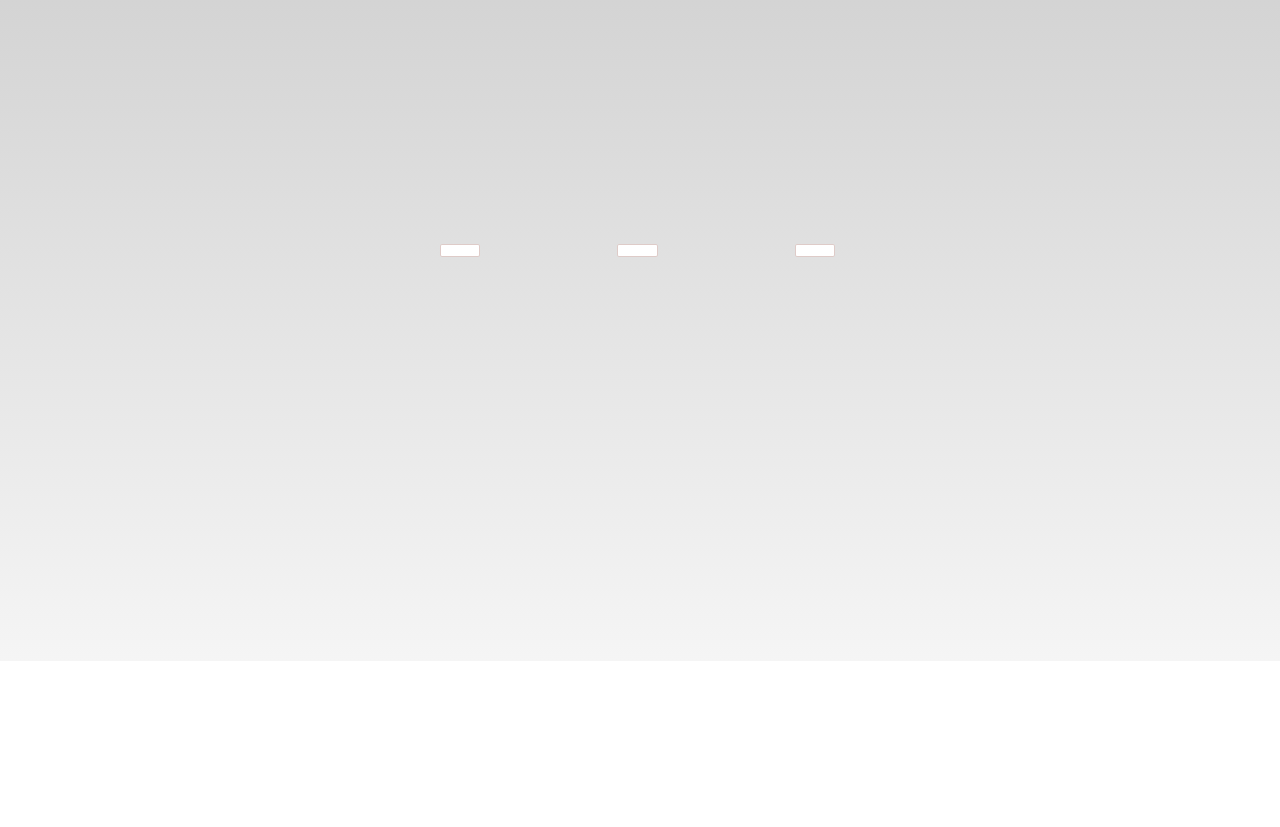
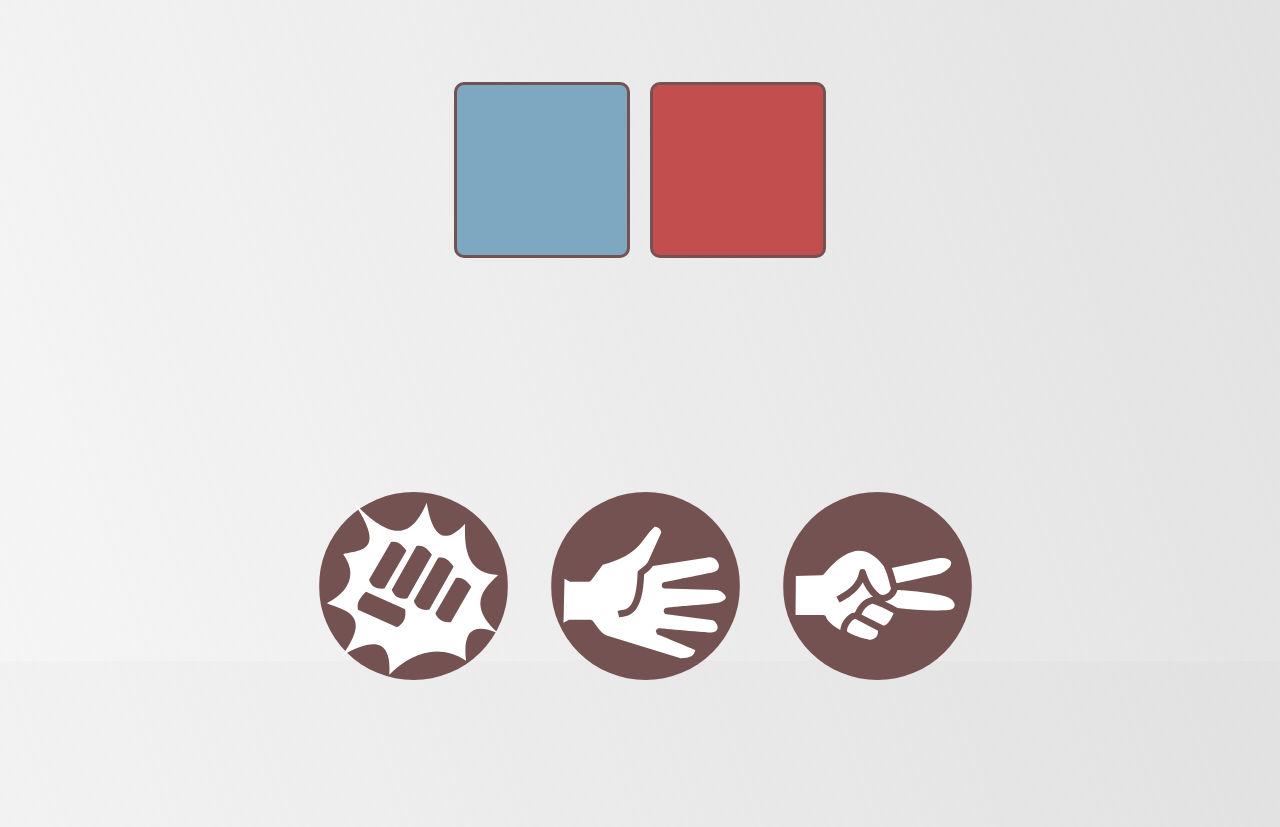
Before and after one commit to TidalSana/rock-paper-scissors, a plain HTML site: page index.html in a window 1280 px wide. Shown: the part 155-982 px from the top of the page. Before the commit the page ends 816 px from the top, so only its background shows below. Drawn offline with Linux system fonts and the light colour scheme.

Commit message:
Finished ui

```diff
--- a/index.html
+++ b/index.html
@@ -7,19 +7,38 @@
   <link rel="stylesheet" href="./style.css">
 </head>
 <body>
-  <div class="container">
+  <header>
+    <div class="title"><h1 id="TTT">🤘 🧻 ✂</h1></div>
+  </header>
+  <section>
     <div class="score">
       <p id="player">Player: </p>
       <p id="computer">Computer: </p>
     </div>
-    <div class="playContainer">
-      <p id="roundPlay"></p>
+    <div class="container">
+      <div class="playContainer">
+        <p id="roundPlay"></p>
+      </div>
     </div>
-    <div class="buttonContainer">
-      <img id="1" class="playerSelection" src="">
-      <img id="2" class="playerSelection" src="">
-      <img id="3" class="playerSelection" src="">
+  </section>
+  <div class="picks">
+    <div id="player-pick">
+      <img class="player-images" id="p-rock" src="./img/punch-blast.svg" alt="" srcset="">
+      <img class="player-images" id="p-paper" src="./img/paper.svg" alt="" srcset="">
+      <img class="player-images" id="p-scissors" src="./img/scissors.svg" alt="" srcset="">
+    </div>
+    <div id="computer-pick">
+      <img class="computer-images" id="c-rock" src="./img/punch-blast.svg" alt="" srcset="">
+      <img class="computer-images" id="c-paper" src="./img/paper.svg" alt="" srcset="">
+      <img class="computer-images" id="c-scissors" src="./img/scissors.svg" alt="" srcset="">
     </div>
   </div>
+  <main>
+    <div class="buttonContainer">
+      <img id="1" class="playerSelection" src="./img/punch-blast.svg">
+      <img id="2" class="playerSelection" src="./img/paper.svg">
+      <img id="3" class="playerSelection" src="./img/scissors.svg">
+    </div>
+  </main>
 </body>
 </html>
--- /dev/null
+++ b/reset.css
@@ -0,0 +1,48 @@
+/* http://meyerweb.com/eric/tools/css/reset/
+   v2.0 | 20110126
+   License: none (public domain)
+*/
+
+html, body, div, span, applet, object, iframe,
+h1, h2, h3, h4, h5, h6, p, blockquote, pre,
+a, abbr, acronym, address, big, cite, code,
+del, dfn, em, img, ins, kbd, q, s, samp,
+small, strike, strong, sub, sup, tt, var,
+b, u, i, center,
+dl, dt, dd, ol, ul, li,
+fieldset, form, label, legend,
+table, caption, tbody, tfoot, thead, tr, th, td,
+article, aside, canvas, details, embed,
+figure, figcaption, footer, header, hgroup,
+menu, nav, output, ruby, section, summary,
+time, mark, audio, video {
+	margin: 0;
+	padding: 0;
+	border: 0;
+	font-size: 100%;
+	font: inherit;
+	vertical-align: baseline;
+}
+/* HTML5 display-role reset for older browsers */
+article, aside, details, figcaption, figure,
+footer, header, hgroup, menu, nav, section {
+	display: block;
+}
+body {
+	line-height: 1;
+}
+ol, ul {
+	list-style: none;
+}
+blockquote, q {
+	quotes: none;
+}
+blockquote:before, blockquote:after,
+q:before, q:after {
+	content: '';
+	content: none;
+}
+table {
+	border-collapse: collapse;
+	border-spacing: 0;
+}
--- a/script.js
+++ b/script.js
@@ -3,19 +3,35 @@ let choices = ["rock", "paper", "scissors"];
 let playerScore = 0;
 let computerScore = 0;
 
-const buttons = document.querySelectorAll('.playerSelection');
+const img = document.querySelectorAll('.playerSelection');
+const pRock = document.getElementById('p-rock');
+const pPaper = document.getElementById('p-paper');
+const pScissors = document.getElementById('p-scissors');
+const cRock = document.getElementById('c-rock');
+const cPaper = document.getElementById('c-paper');
+const cScissors = document.getElementById('c-scissors');
+const computerDiv = document.getElementById('computer-pick');
 const playerP = document.getElementById('player');
 const computerP = document.getElementById('computer');
 const roundPlay = document.getElementById('roundPlay')
 
-buttons.forEach((button) => {
+img.forEach((button) => {
   button.addEventListener('click', () => {
         if(button.id === "1") {
             playerSelection = "rock";
+            pRock.classList.add('show');
+            pPaper.classList.remove('show');
+            pScissors.classList.remove('show');
         } else if (button.id === "2") {
             playerSelection = "paper";
+            pRock.classList.remove('show');
+            pPaper.classList.add('show');
+            pScissors.classList.remove('show');
         } else {
             playerSelection = "scissors";
+            pRock.classList.remove('show');
+            pPaper.classList.remove('show');
+            pScissors.classList.add('show');
         }
         game();
   });
@@ -24,8 +40,25 @@ buttons.forEach((button) => {
 let game = function() {
     let randomAnswer = choices[Math.floor(Math.random()*choices.length)];
     let computerSelection = randomAnswer;
+    if (computerSelection === "rock") {
+        cRock.classList.add('show');
+        cPaper.classList.remove('show');
+        cScissors.classList.remove('show');
+    } else if (computerSelection === "paper") {
+        cRock.classList.remove('show');
+        cPaper.classList.add('show');
+        cScissors.classList.remove('show');
+    } else {
+        cRock.classList.remove('show');
+        cPaper.classList.remove('show');
+        cScissors.classList.add('show');
+    }
 
-    playRound(playerSelection, computerSelection)
+    // setTimeout(function() {
+    //     playRound(playerSelection, computerSelection);
+    // }, 1000);
+    playRound(playerSelection, computerSelection);
+
     playerP.textContent = "Player: " + playerScore;
     computerP.textContent = "Computer: " + computerScore;
 
--- a/style.css
+++ b/style.css
@@ -1,42 +1,77 @@
 @import url('https://fonts.googleapis.com/css2?family=Raleway&family=Roboto:ital,wght@1,100&display=swap');
 body {
-    background: linear-gradient(#cccccc, #f5f5f5);
+    height: 100vh;
+    overflow: hidden;
+    background: rgb(204,204,204);
+    background: linear-gradient(252deg, rgba(204,204,204,0.583843954248366) 0%, rgba(245,245,245,1) 100%);
 }
-.container {
-    margin: auto;
-    height: 100vh;
-    min-width:
-    max-width: 100vh;
+header {
+    display: flex;
+    justify-content: center;
+    align-items: center;
+}
+.title {
+    margin-top: 20px;
+    font-size: 30px;
+    font-family: 'Roboto', sans-serif;
+}
+.picks {
+    display: flex;
+    flex-direction: row;
+    justify-content: center;
+}
+#player-pick, #computer-pick{
+    width: 150px;
+    height: 150px;
+    padding: 10px;
+    border: 3px solid #755252;
+    border-radius: 10px;
+    margin: 10px;
     display: grid;
-    flex-direction: row;
-    grid-template-rows: [row1-start] 25% [row1-end] 50% [third-line] auto;
+}
+#player-pick {
+    background-color: #7EA8C2;
+}
+#computer-pick {
+    background-color: #C24E4E;
+}
+.player-images, .computer-images {
+    opacity: 0;
+    max-width: 100%;
+    max-height: 100%;
+    grid-column: 1;
+    grid-row: 1;
+}
+.show {
+    opacity: 1;
+}
+main {
+    display: flex;
     align-items: center;
     justify-content: center;
-    font-family:'Roboto',sans-serif;
+    min-height: 80vh;
+    min-width: 100vw;
+    margin: 0;
+    font-family: 'Raleway', sans-serif;
 }
 .buttonContainer {
-    width: 50vh;
     display: flex;
-    justify-content: space-between;
+    justify-content: center;
 }
 .playerSelection {
     display:inline-block;
     padding:0.35em 1.2em;
-    border:0.1em solid #DECBC8;
     margin:0 0.3em 0.3em 0;
-    border-radius:0.12em;
+    border-radius: 10%;
     box-sizing: border-box;
-    text-decoration:none;
-    font-family:'Roboto',sans-serif;
-    font-weight:300;
-    background-color: white;
-    color: black;
-    text-align:center;
+    height: 200px;
     transition: all 0.2s;
 }
 .playerSelection:hover{
-    color: black;
-    background-color:#F5F5F5;
+    background-color: white;
+    -webkit-transform: scale(1.2);
+    -ms-transform: scale(1.2);
+    transform: scale(1.2);
 }
 .score {
     color: black;
```
Lines whose indentation alone changed are shown as unchanged.
